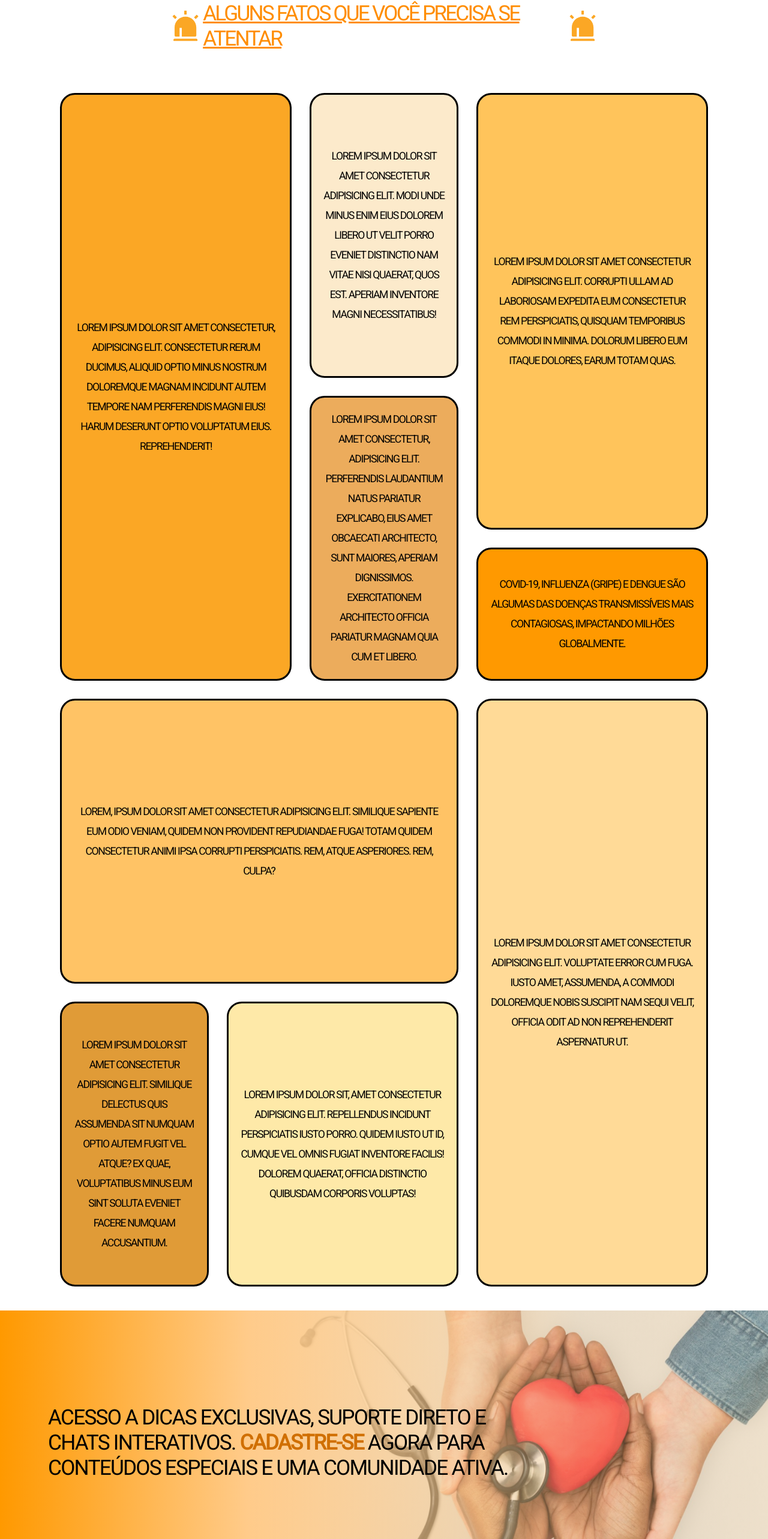
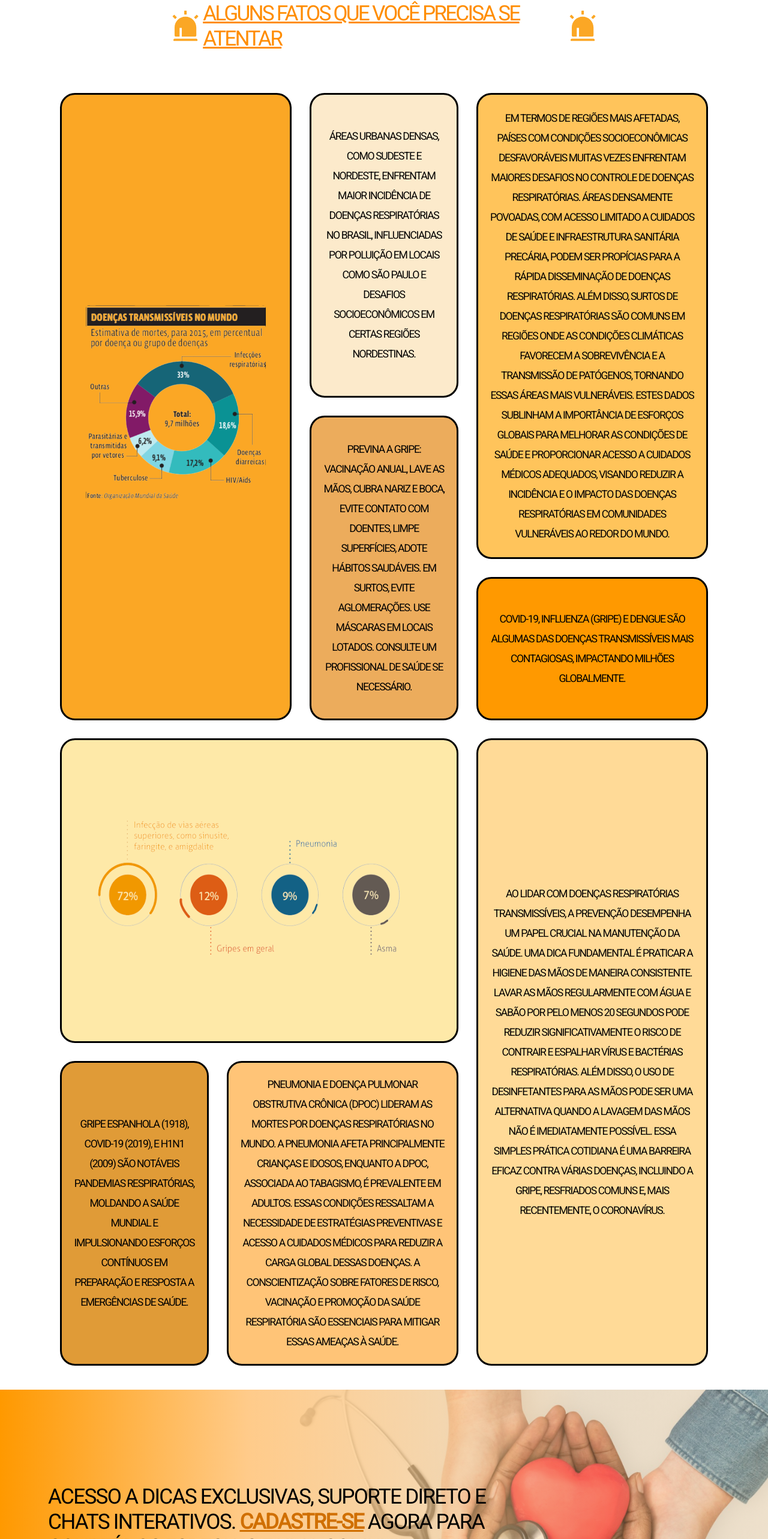
Before and after one commit to antonioaugs0505/healthsure, a Next.js app: page / in a window 1280 px wide. Shown: the part 839-3405 px from the top of the page at 60% size. Built offline with nearby package versions, Linux system fonts and the light colour scheme.

Commit message:
Finalizando Home e começando responsivo

```diff
--- a/src/app/page.jsx
+++ b/src/app/page.jsx
@@ -4,6 +4,7 @@ import style from "../styles/Grid.module.css";
 import { FaLongArrowAltRight } from "react-icons/fa";
 import { AiFillAlert } from "react-icons/ai";
 import Link from "next/link";
+import Image from "next/image";
 
 export default function Home() {
   return (
@@ -37,56 +38,33 @@ export default function Home() {
 
         <div className={style.gridContainer}>
           <div className={style.grid1}>
-            Lorem ipsum dolor sit amet consectetur, adipisicing elit.
-            Consectetur rerum ducimus, aliquid optio minus nostrum doloremque
-            magnam incidunt autem tempore nam perferendis magni eius! Harum
-            deserunt optio voluptatum eius. Reprehenderit!
+          <img src="/img/grafico1.png" alt="" />
           </div>
           <div className={style.grid2}>
-            Lorem ipsum dolor sit amet consectetur adipisicing elit. Modi unde
-            minus enim eius dolorem libero ut velit porro eveniet distinctio nam
-            vitae nisi quaerat, quos est. Aperiam inventore magni
-            necessitatibus!
+          Áreas urbanas densas, como Sudeste e Nordeste, enfrentam maior incidência de doenças respiratórias no Brasil, influenciadas por poluição em locais como São Paulo e desafios socioeconômicos em certas regiões nordestinas.
           </div>
           <div className={style.grid3}>
-            Lorem ipsum dolor sit amet consectetur, adipisicing elit.
-            Perferendis laudantium natus pariatur explicabo, eius amet obcaecati
-            architecto, sunt maiores, aperiam dignissimos. Exercitationem
-            architecto officia pariatur magnam quia cum et libero.
+          Previna a gripe: vacinação anual, lave as mãos, cubra nariz e boca, evite contato com doentes, limpe superfícies, adote hábitos saudáveis. Em surtos, evite aglomerações. Use máscaras em locais lotados. Consulte um profissional de saúde se necessário.
           </div>
           <div className={style.grid4}>
-            Lorem ipsum dolor sit amet consectetur adipisicing elit. Corrupti
-            ullam ad laboriosam expedita eum consectetur rem perspiciatis,
-            quisquam temporibus commodi in minima. Dolorum libero eum itaque
-            dolores, earum totam quas.
+          Em termos de regiões mais afetadas, países com condições socioeconômicas desfavoráveis muitas vezes enfrentam maiores desafios no controle de doenças respiratórias. Áreas densamente povoadas, com acesso limitado a cuidados de saúde e infraestrutura sanitária precária, podem ser propícias para a rápida disseminação de doenças respiratórias. Além disso, surtos de doenças respiratórias são comuns em regiões onde as condições climáticas favorecem a sobrevivência e a transmissão de patógenos, tornando essas áreas mais vulneráveis.
+          Estes dados sublinham a importância de esforços globais para melhorar as condições de saúde e proporcionar acesso a cuidados médicos adequados, visando reduzir a incidência e o impacto das doenças respiratórias em comunidades vulneráveis ao redor do mundo.
           </div>
           <div className={style.grid5}>
             COVID-19, influenza (gripe) e dengue são algumas das doenças
             transmissíveis mais contagiosas, impactando milhões globalmente.
           </div>
           <div className={style.grid6}>
-            Lorem, ipsum dolor sit amet consectetur adipisicing elit. Similique
-            sapiente eum odio veniam, quidem non provident repudiandae fuga!
-            Totam quidem consectetur animi ipsa corrupti perspiciatis. Rem,
-            atque asperiores. Rem, culpa?
+          <img src="/img/grafico2.png" alt="" />
           </div>
           <div className={style.grid7}>
-            Lorem ipsum dolor sit amet consectetur adipisicing elit. Similique
-            delectus quis assumenda sit numquam optio autem fugit vel atque? Ex
-            quae, voluptatibus minus eum sint soluta eveniet facere numquam
-            accusantium.
+          Gripe Espanhola (1918), COVID-19 (2019), e H1N1 (2009) são notáveis pandemias respiratórias, moldando a saúde mundial e impulsionando esforços contínuos em preparação e resposta a emergências de saúde.
           </div>
           <div className={style.grid8}>
-            Lorem ipsum dolor sit, amet consectetur adipisicing elit.
-            Repellendus incidunt perspiciatis iusto porro. Quidem iusto ut id,
-            cumque vel omnis fugiat inventore facilis! Dolorem quaerat, officia
-            distinctio quibusdam corporis voluptas!
+          Pneumonia e doença pulmonar obstrutiva crônica (DPOC) lideram as mortes por doenças respiratórias no mundo. A pneumonia afeta principalmente crianças e idosos, enquanto a DPOC, associada ao tabagismo, é prevalente em adultos. Essas condições ressaltam a necessidade de estratégias preventivas e acesso a cuidados médicos para reduzir a carga global dessas doenças. A conscientização sobre fatores de risco, vacinação e promoção da saúde respiratória são essenciais para mitigar essas ameaças à saúde.
           </div>
           <div className={style.grid9}>
-            Lorem ipsum dolor sit amet consectetur adipisicing elit. Voluptate
-            error cum fuga. Iusto amet, assumenda, a commodi doloremque nobis
-            suscipit nam sequi velit, officia odit ad non reprehenderit
-            aspernatur ut.
+          Ao lidar com doenças respiratórias transmissíveis, a prevenção desempenha um papel crucial na manutenção da saúde. Uma dica fundamental é praticar a higiene das mãos de maneira consistente. Lavar as mãos regularmente com água e sabão por pelo menos 20 segundos pode reduzir significativamente o risco de contrair e espalhar vírus e bactérias respiratórias. Além disso, o uso de desinfetantes para as mãos pode ser uma alternativa quando a lavagem das mãos não é imediatamente possível. Essa simples prática cotidiana é uma barreira eficaz contra várias doenças, incluindo a gripe, resfriados comuns e, mais recentemente, o coronavírus.
           </div>
         </div>
       </section>
@@ -96,12 +74,16 @@ export default function Home() {
 
           <Link href="/" className={styles.textoCadastro}>
             Acesso a dicas exclusivas, suporte direto e chats interativos.{" "}
-            <span className={styles.span}>Cadastre-se</span> agora para conteúdos especiais e uma
+            <Link href="/login/cadastro" className={styles.span}>Cadastre-se</Link> agora para conteúdos especiais e uma
             comunidade ativa.
           </Link>
         </div>
       </section>
 
+
+
+
+
     </main>
   );
 }
--- a/src/styles/Cabecalho.module.css
+++ b/src/styles/Cabecalho.module.css
@@ -17,6 +17,10 @@
     color: var(--sec);
 }
 
+.redes a:hover{
+    color: var(--branco);
+}
+
 
 .logo{
     width:232px;
@@ -32,3 +36,7 @@
     font-size: 1.8rem;
     text-decoration: none;
 }
+
+.linkLogin:hover{
+    color: var(--branco);
+}
--- a/src/styles/Grid.module.css
+++ b/src/styles/Grid.module.css
@@ -61,13 +61,13 @@ color: #FF8D00;
     text-align: center;
     display: flex;
     align-items: center;
-    padding: 20px;
     text-transform: uppercase;
     font-size: 1.1rem;
     font-weight: 400;
     line-height: 33px;
     letter-spacing: -0.08em;
     color: #000000;
+    padding: 20px;
 }
 
 
@@ -76,7 +76,21 @@ color: #FF8D00;
 .grid3{grid-area: grid3; background-color: #ECAC5C;}
 .grid4{grid-area: grid4; background-color: #FFC45B;}
 .grid5{grid-area: grid5; background-color: #FF9900;}
-.grid6{grid-area: grid6; background-color: #FFC365 ;}
+.grid6{grid-area: grid6; background-color: #FEE9A8;}
 .grid7{grid-area: grid7; background-color: #E09B37;}
-.grid8{grid-area: grid8; background-color: #FEE9A8;}
+.grid8{grid-area: grid8; background-color: #ffc477;}
 .grid9{grid-area: grid9; background-color: #FFDA97;}
+
+
+.grid6 img{
+    width: 100%;
+    border: none;
+    height: 300px;
+    padding: 0;
+}
+
+.grid1 img{
+    width: 100%;
+    border: none;
+    padding: 20px;
+}
--- a/src/styles/Home.module.css
+++ b/src/styles/Home.module.css
@@ -151,3 +151,7 @@ text-decoration: none
   color: var(--sec);
   cursor: pointer;
 }
+
+.span:hover{
+  text-shadow: 2px 2px 2px var(--principal);
+}
--- a/src/styles/Login.module.css
+++ b/src/styles/Login.module.css
@@ -89,3 +89,7 @@ color: #FFFFFF;
     color: #F99417;
     text-decoration: none;
 }
+
+@media screen and(max-width:680px){
+
+}
```
Also changed, not shown: public/img/grafico1.png (added), public/img/grafico2.png (added).
